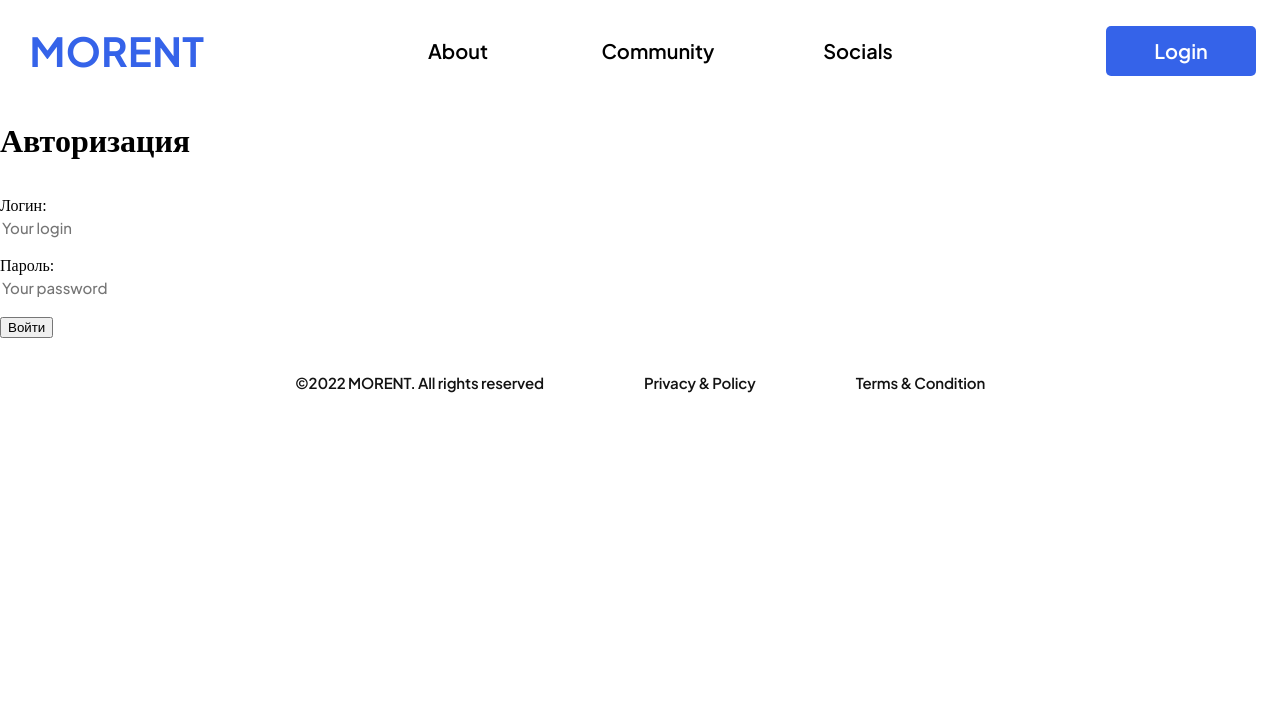
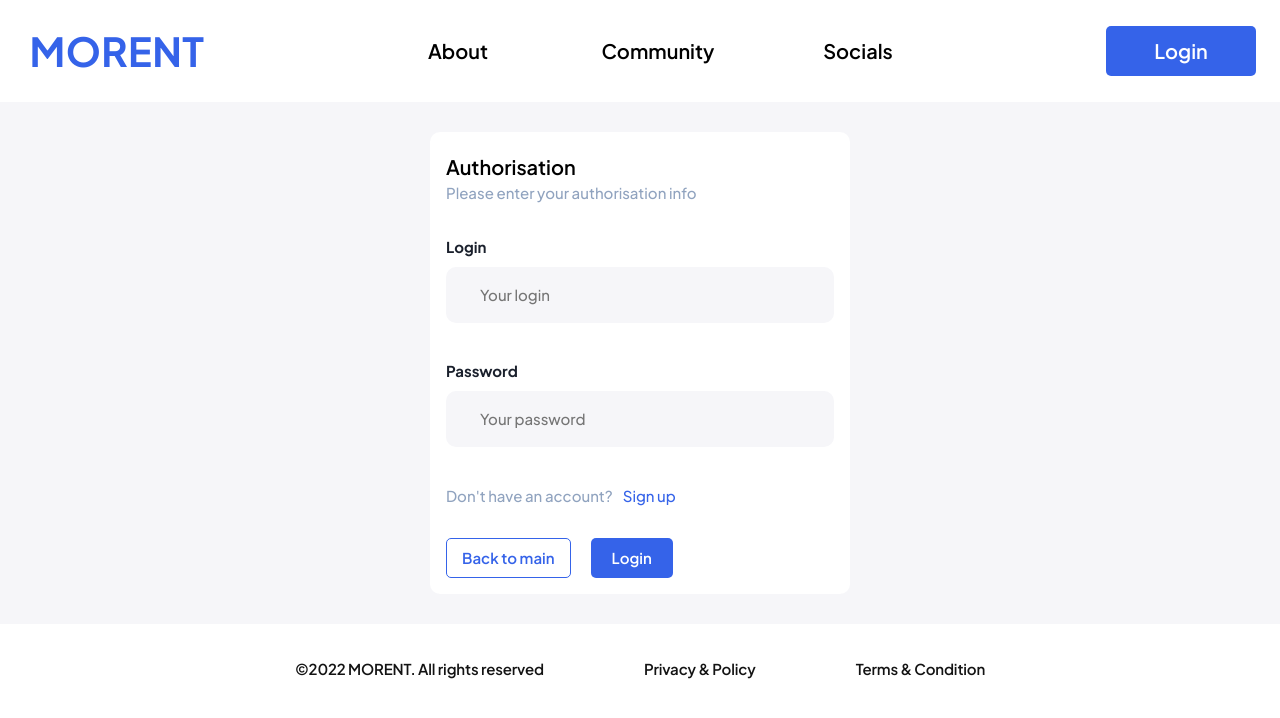
Before and after one commit to qyryalien/Morent, a Django app: page /login/ in a window 1280 px wide. Shown: the top 718 px of the page. Run offline with Django 4.2, Linux system fonts and the light colour scheme; parts of the project's set-up code (start-up, migrations or seed data) failed here and were passed over.

Commit message:
Updated form for Login page.

```diff
--- a/core/templates/core/login.html
+++ b/core/templates/core/login.html
@@ -1,19 +1,69 @@
 {% extends 'core/base.html' %}
 
 {% block content %}
-<h1>{{title}}</h1>
-
+{% load static %}
 <form method="post">
     {% csrf_token %}
-
-    <div class="form-error">{{ form.non_field_errors }}</div>
-
-    {% for f in form %}
-        <p><label class="form-label" for="{{ f.id_for_label }}">{{f.label}}: </label>{{ f }}</p>
-        <div class="form-error">{{ f.errors }}</div>
-    {% endfor %}
-
-    <button type="submit">Войти</button>
+    <div class="content-authentication">
+        <div class="authentication-content-box">
+            <div class="flex-row-authentication">
+                <div class="info-title-box">
+                    <div class="info-title valign-text-middle plusjakartasans-semi-bold-black-20px">
+                        Authorisation
+                    </div>
+                    <p class="info-help valign-text-middle plusjakartasans-medium-nepal-15px">
+                        Please enter your authorisation info
+                    </p>
+                </div>
+            </div>
+            <div class="field-box-authentication">
+                <div class="field-box-element">
+                    <div class="field-box-element-label valign-text-middle plusjakartasans-bold-mirage-15px">
+                        Login {{ form.username.errors }}
+                    </div>
+                    <div class="field-box-element-text-box">
+                        <div class="overlap-group-field overlap-field">
+                            <div class="element-text valign-text-middle plusjakartasans-medium-nepal-15px">
+                                {{ form.username }}
+                            </div>
+                        </div>
+                    </div>
+                </div>
+            </div>
+            <div class="field-box-authentication">
+                <div class="field-box-element">
+                    <div class="field-box-element-label valign-text-middle plusjakartasans-bold-mirage-15px">
+                        Password {{ form.password.errors }}
+                    </div>
+                    <div class="field-box-element-text-box">
+                        <div class="overlap-group-field overlap-field">
+                            <div class="element-text valign-text-middle plusjakartasans-medium-nepal-15px">
+                                {{ form.password }}
+                            </div>
+                        </div>
+                    </div>
+                </div>
+            </div>
+            <div class="registration-link">
+               <p class="info-help valign-text-middle plusjakartasans-medium-nepal-15px">
+                    Don't have an account?
+                </p>
+                <a class="sign-up-link valign-text-middle plusjakartasans-medium-nepal-15px" href="{% url 'register' %}">Sign up</a>
+            </div>
+            <div class="authorisation-button">
+                <div class="button-for-info-page">
+                    <div class="button-back-to-main button">
+                        <a class="button-back-to-main-text valign-text-middle plusjakartasans-semi-bold-royal-blue-15px" href="{% url 'home' %}">
+                            Back to main
+                        </a>
+                    </div>
+                    <div class="button-rental button">
+                        <input class="button-rental-text valign-text-middle plusjakartasans-semi-bold-white-15px" type="submit" value="Login">
+                    </div>
+                </div>
+            </div>
+        </div>
+    </div>
 </form>
 
 {% endblock %}
```
